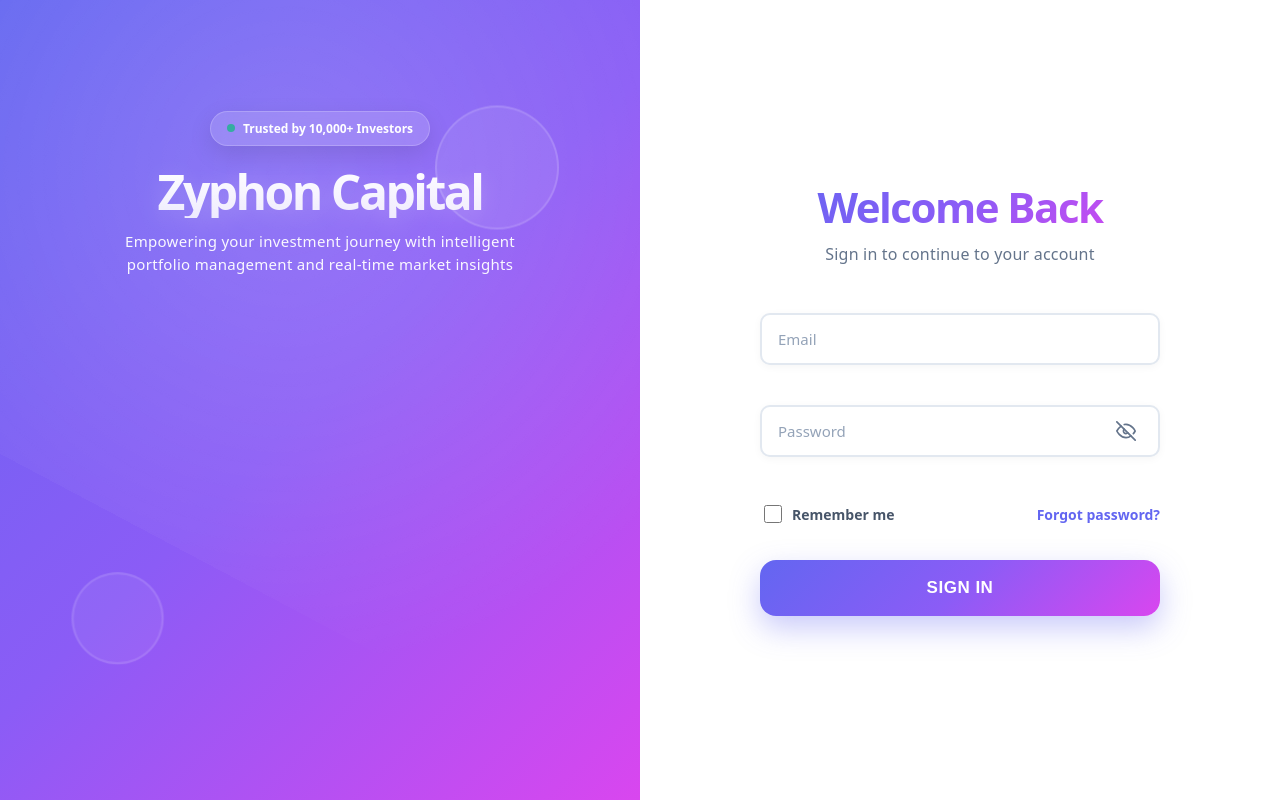
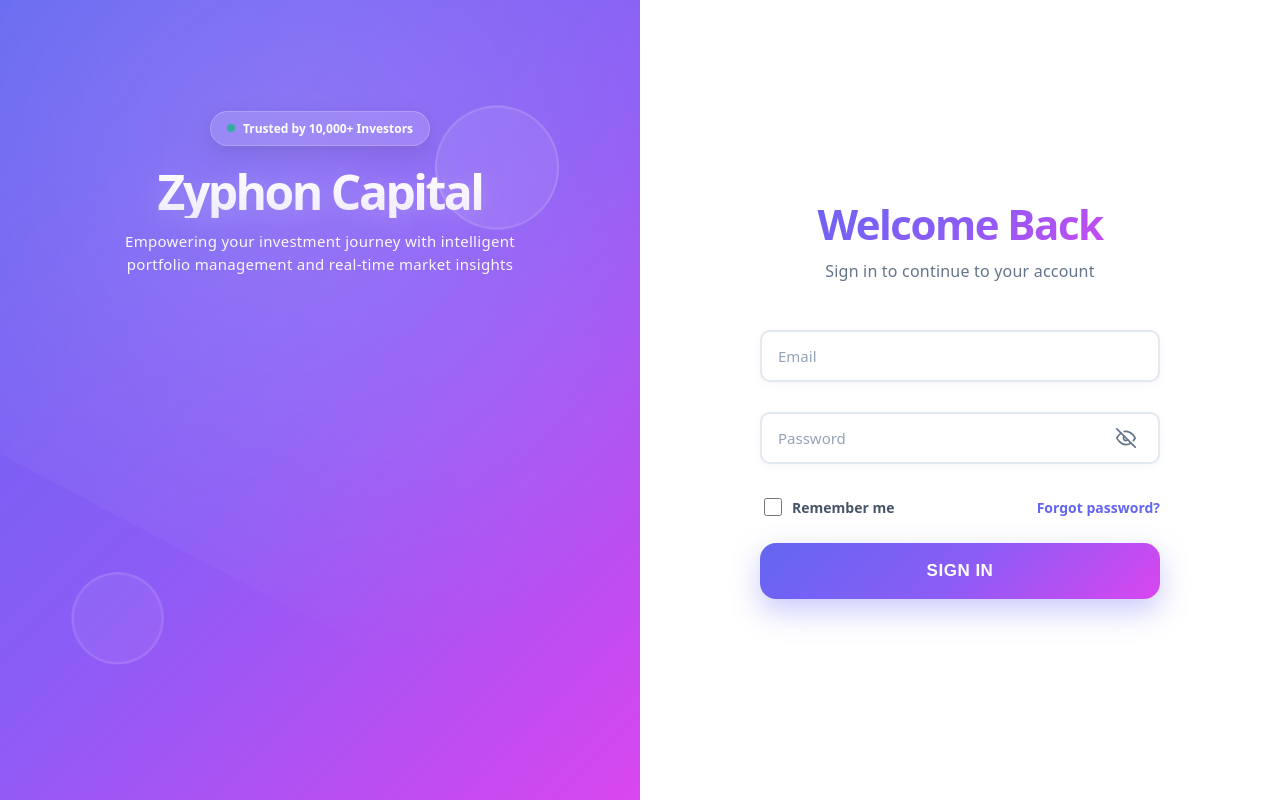
Before and after one commit to jrey21/zyphon, a React (Vite) app: page /login in a window 1280 px wide. Built offline with nearby package versions, Linux system fonts and the light colour scheme; no server answers.

Commit message:
Update login page

```diff
--- a/src/pages/Login.css
+++ b/src/pages/Login.css
@@ -318,7 +318,7 @@
 
 .hamster-container {
     position: absolute;
-    top: 60px;
+    top: 200px;
     left: 50%;
     transform: translateX(-50%);
     z-index: 10;
@@ -560,7 +560,7 @@
 .login-form {
     display: flex;
     flex-direction: column;
-    gap: 20px;
+    gap: 10px;
 }
 
 .error-message {
@@ -606,7 +606,7 @@
 .form-group {
     display: flex;
     flex-direction: column;
-    gap: 10px;
+    gap: 4px;
     position: relative;
 }
 
@@ -736,7 +736,6 @@
     justify-content: space-between;
     align-items: center;
     font-size: 14px;
-    margin-top: 4px;
 }
 
 .remember-me {
--- a/src/pages/Login.tsx
+++ b/src/pages/Login.tsx
@@ -172,6 +172,7 @@ function Login({ onLogin }: LoginProps) {
                                 )}
                             </button>
                         </div>
+
                     </div>
 
                     <div className="form-options">
```
